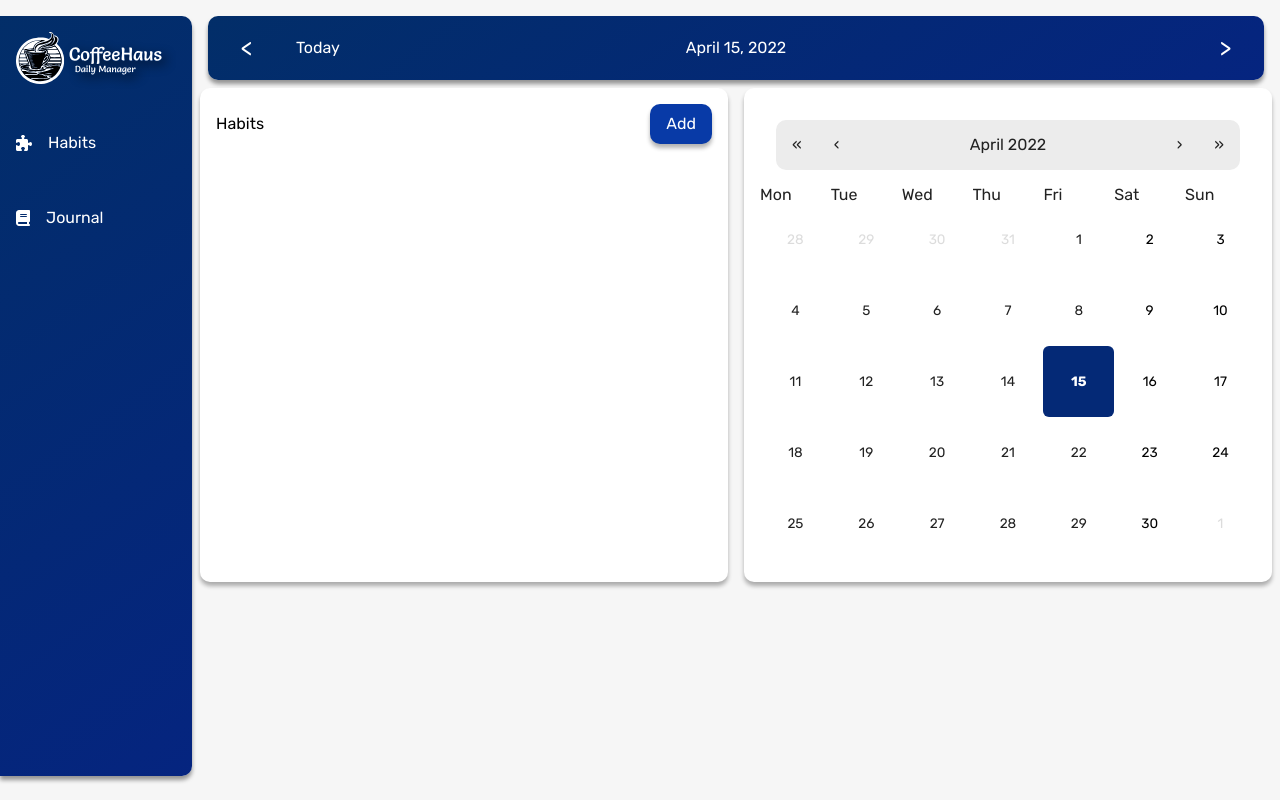
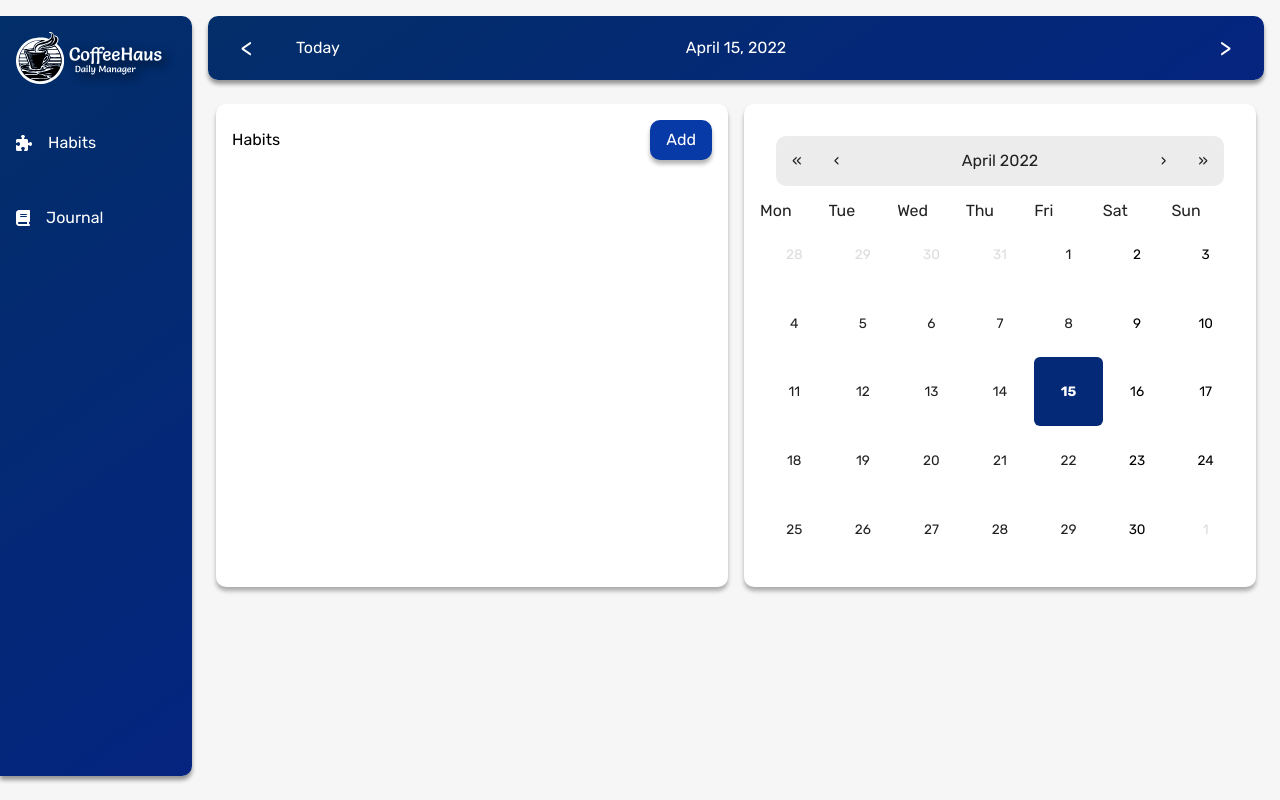
Before and after one commit to Jrwolf99/Coffee-Haus, a React (Create React App) app: page / in a window 1280 px wide. Built offline with nearby package versions, Linux system fonts and the light colour scheme.

Commit message:
fixed some padding

```diff
--- a/src/components/App.jsx
+++ b/src/components/App.jsx
@@ -26,9 +26,15 @@ grid-template: "sidenav datenav datenav"
 const StyledWorkspace = styled.div`
   grid-area: workspace;
   width: 85vw;
-  max-width: 1500px;
-  margin: auto;
   height: 87vh;
+  padding: 1em;
+
+  @media (min-width: 1500px) {
+    max-width: 1500px;
+    margin: auto;
+
+
+  }
 
 
 `;
--- a/src/components/HabitPage/HabitList/HabitList.jsx
+++ b/src/components/HabitPage/HabitList/HabitList.jsx
@@ -11,6 +11,7 @@ import Modal from "./Modal/Modal";
 const StyledHabitList = styled.div`
 overflow: auto;
 padding: 1.5em;
+min-height: 30vh;
 `;
 
 const StyledTitle = styled.div`
```
